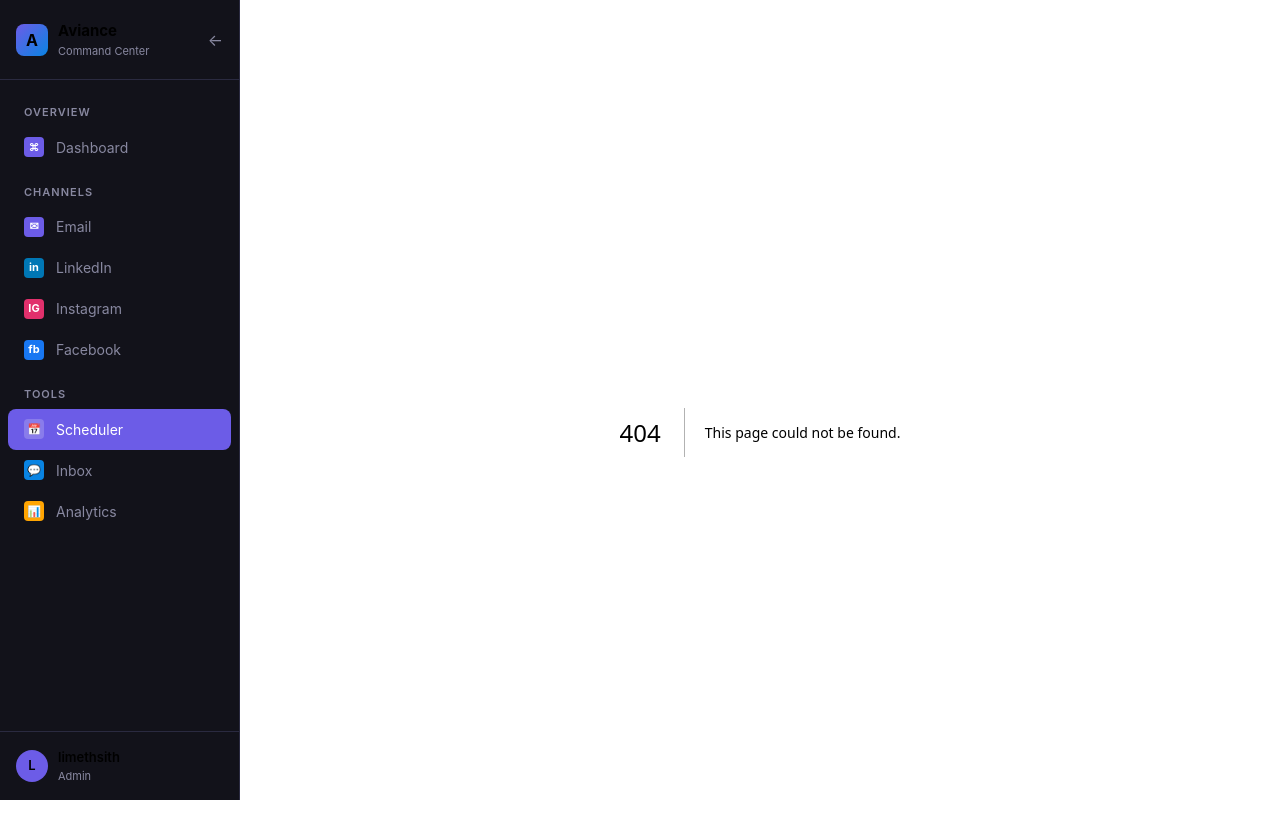
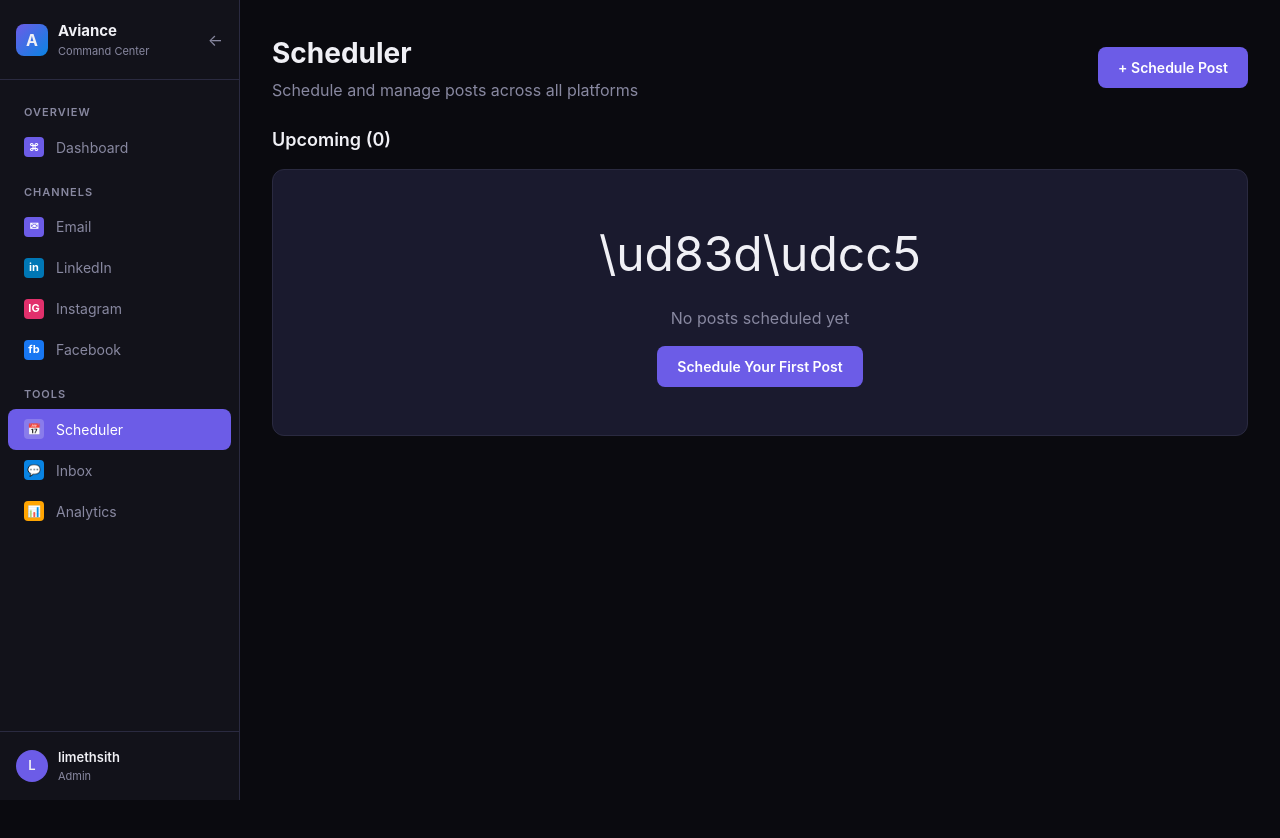
Before and after one commit to limethsith-create/business-command-center, a Next.js app: page /scheduler in a window 1280 px wide. Before the commit this address had no page. Shown: the top 838 px of the page. After the commit the page ends 800 px from the top, so only its background shows below. Built offline with nearby package versions, Linux system fonts and the light colour scheme.

Commit message:
Implement SchedulerPage component for post management

```diff
--- /dev/null
+++ b/src/app/scheduler/page.js
@@ -0,0 +1,139 @@
+'use client';
+import { useState, useEffect } from 'react';
+
+export default function SchedulerPage() {
+  const [posts, setPosts] = useState([]);
+  const [showForm, setShowForm] = useState(false);
+  const [form, setForm] = useState({ platform: 'linkedin', content: '', mediaUrl: '', scheduledDate: '', scheduledTime: '' });
+
+  useEffect(() => {
+    setPosts(JSON.parse(localStorage.getItem('bcc_scheduled') || '[]'));
+  }, []);
+
+  const savePosts = (p) => {
+    localStorage.setItem('bcc_scheduled', JSON.stringify(p));
+    setPosts(p);
+  };
+
+  const addPost = () => {
+    if (!form.content || !form.scheduledDate || !form.scheduledTime) return;
+    const newPost = {
+      id: Date.now(),
+      platform: form.platform,
+      content: form.content,
+      mediaUrl: form.mediaUrl,
+      scheduledAt: `${form.scheduledDate}T${form.scheduledTime}`,
+      status: 'scheduled',
+      createdAt: new Date().toISOString()
+    };
+    savePosts([...posts, newPost]);
+    setForm({ platform: 'linkedin', content: '', mediaUrl: '', scheduledDate: '', scheduledTime: '' });
+    setShowForm(false);
+  };
+
+  const removePost = (id) => savePosts(posts.filter(p => p.id !== id));
+
+  const platformColors = { linkedin: '#0077b5', instagram: '#e1306c', facebook: '#1877f2', email: '#6c5ce7' };
+  const platformIcons = { linkedin: 'in', instagram: 'IG', facebook: 'fb', email: '\u2709' };
+
+  const upcoming = posts.filter(p => p.status === 'scheduled').sort((a, b) => new Date(a.scheduledAt) - new Date(b.scheduledAt));
+  const past = posts.filter(p => p.status !== 'scheduled');
+
+  return (
+    <div>
+      <div style={{ display: 'flex', justifyContent: 'space-between', alignItems: 'center', marginBottom: 24 }}>
+        <div>
+          <h1 style={{ fontSize: 28, fontWeight: 700, marginBottom: 4 }}>Scheduler</h1>
+          <p style={{ color: 'var(--text-secondary)' }}>Schedule and manage posts across all platforms</p>
+        </div>
+        <button className="btn btn-primary" onClick={() => setShowForm(!showForm)}>+ Schedule Post</button>
+      </div>
+
+      {showForm && (
+        <div className="card" style={{ marginBottom: 24 }}>
+          <h3 style={{ marginBottom: 16, fontWeight: 600 }}>New Scheduled Post</h3>
+          <div style={{ display: 'grid', gap: 12 }}>
+            <div>
+              <label style={{ fontSize: 13, color: 'var(--text-secondary)', display: 'block', marginBottom: 4 }}>Platform</label>
+              <select className="input" value={form.platform} onChange={e => setForm({...form, platform: e.target.value})}>
+                <option value="linkedin">LinkedIn</option>
+                <option value="instagram">Instagram</option>
+                <option value="facebook">Facebook</option>
+                <option value="email">Email</option>
+              </select>
+            </div>
+            <div>
+              <label style={{ fontSize: 13, color: 'var(--text-secondary)', display: 'block', marginBottom: 4 }}>Content *</label>
+              <textarea className="textarea" placeholder="Write your post content..." value={form.content} onChange={e => setForm({...form, content: e.target.value})} />
+            </div>
+            <div>
+              <label style={{ fontSize: 13, color: 'var(--text-secondary)', display: 'block', marginBottom: 4 }}>Media URL (optional)</label>
+              <input className="input" placeholder="https://... image or video URL" value={form.mediaUrl} onChange={e => setForm({...form, mediaUrl: e.target.value})} />
+            </div>
+            <div className="grid-2">
+              <div>
+                <label style={{ fontSize: 13, color: 'var(--text-secondary)', display: 'block', marginBottom: 4 }}>Date *</label>
+                <input className="input" type="date" value={form.scheduledDate} onChange={e => setForm({...form, scheduledDate: e.target.value})} />
+              </div>
+              <div>
+                <label style={{ fontSize: 13, color: 'var(--text-secondary)', display: 'block', marginBottom: 4 }}>Time *</label>
+                <input className="input" type="time" value={form.scheduledTime} onChange={e => setForm({...form, scheduledTime: e.target.value})} />
+              </div>
+            </div>
+            <div style={{ display: 'flex', gap: 8 }}>
+              <button className="btn btn-primary" onClick={addPost}>Schedule</button>
+              <button className="btn btn-outline" onClick={() => setShowForm(false)}>Cancel</button>
+            </div>
+          </div>
+        </div>
+      )}
+
+      <h2 style={{ fontSize: 18, fontWeight: 600, marginBottom: 16 }}>Upcoming ({upcoming.length})</h2>
+      {upcoming.length > 0 ? (
+        <div style={{ display: 'grid', gap: 12, marginBottom: 32 }}>
+          {upcoming.map(post => (
+            <div key={post.id} className="card" style={{ display: 'flex', alignItems: 'flex-start', gap: 16 }}>
+              <div style={{ width: 40, height: 40, borderRadius: 10, background: platformColors[post.platform], display: 'flex', alignItems: 'center', justifyContent: 'center', fontSize: 14, fontWeight: 700, color: 'white', flexShrink: 0 }}>
+                {platformIcons[post.platform]}
+              </div>
+              <div style={{ flex: 1, minWidth: 0 }}>
+                <div style={{ fontWeight: 600, marginBottom: 4, textTransform: 'capitalize' }}>{post.platform}</div>
+                <div style={{ fontSize: 14, color: 'var(--text-secondary)', marginBottom: 8, whiteSpace: 'pre-wrap', overflow: 'hidden', textOverflow: 'ellipsis', maxHeight: 60 }}>{post.content}</div>
+                <div style={{ fontSize: 12, color: 'var(--accent)' }}>
+                  \ud83d\udcc5 {new Date(post.scheduledAt).toLocaleDateString()} at {new Date(post.scheduledAt).toLocaleTimeString([], { hour: '2-digit', minute: '2-digit' })}
+                </div>
+              </div>
+              <button onClick={() => removePost(post.id)} style={{ background: 'none', border: 'none', color: 'var(--red)', cursor: 'pointer', fontSize: 16 }}>\ud83d\uddd1</button>
+            </div>
+          ))}
+        </div>
+      ) : (
+        <div className="card" style={{ textAlign: 'center', padding: '48px 0', marginBottom: 32 }}>
+          <div style={{ fontSize: 48, marginBottom: 16 }}>\ud83d\udcc5</div>
+          <div style={{ color: 'var(--text-secondary)', marginBottom: 16 }}>No posts scheduled yet</div>
+          <button className="btn btn-primary" onClick={() => setShowForm(true)}>Schedule Your First Post</button>
+        </div>
+      )}
+
+      {past.length > 0 && (
+        <>
+          <h2 style={{ fontSize: 18, fontWeight: 600, marginBottom: 16 }}>History ({past.length})</h2>
+          <div style={{ display: 'grid', gap: 12 }}>
+            {past.map(post => (
+              <div key={post.id} className="card" style={{ display: 'flex', alignItems: 'center', gap: 16, opacity: 0.7 }}>
+                <div style={{ width: 40, height: 40, borderRadius: 10, background: platformColors[post.platform], display: 'flex', alignItems: 'center', justifyContent: 'center', fontSize: 14, fontWeight: 700, color: 'white' }}>
+                  {platformIcons[post.platform]}
+                </div>
+                <div style={{ flex: 1 }}>
+                  <div style={{ fontWeight: 600, textTransform: 'capitalize' }}>{post.platform}</div>
+                  <div style={{ fontSize: 13, color: 'var(--text-secondary)' }}>{post.content.substring(0, 60)}...</div>
+                </div>
+                <span className="badge badge-green">{post.status}</span>
+              </div>
+            ))}
+          </div>
+        </>
+      )}
+    </div>
+  );
+        }
```
